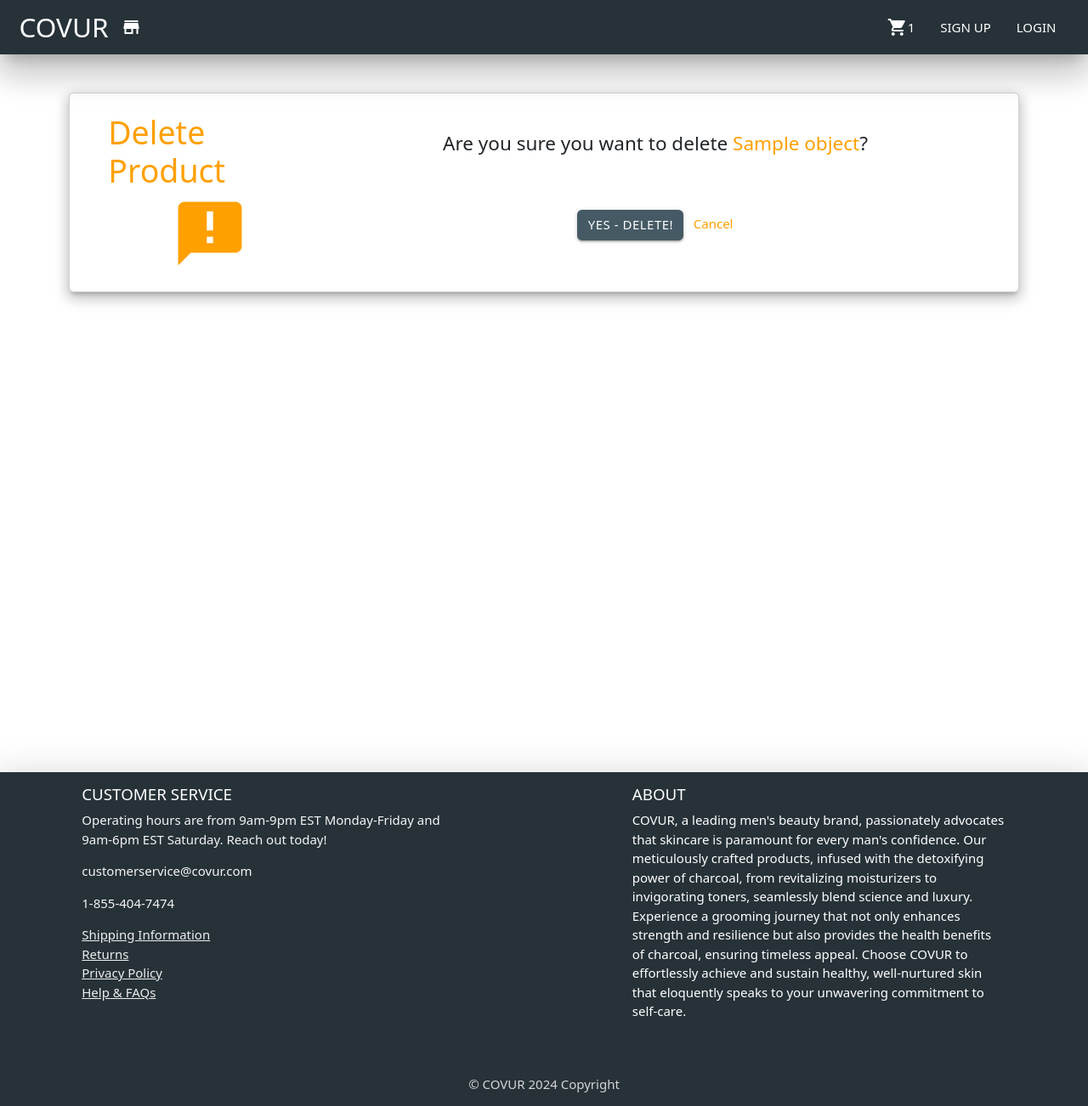
After one commit to smackeem/COVUR, a Django app: template main_app/templates/main_app/product_confirm_delete.html in a window 1280 px wide. The commit adds this page. Shown: the whole page at 85% size. Run offline with Django 5.2, Linux system fonts and the light colour scheme; the template is opened without the code that fills it: most values are stand-ins (such as "Sample title", 1, 10 or a date in 2020); some libraries are stand-ins or nearby versions.

Commit message:
Implement delete and update functionality on product class using class based views.

```diff
--- a/main_app/models.py
+++ b/main_app/models.py
@@ -31,7 +31,7 @@ class Product(models.Model):
         return self.name
 
     def get_absolute_url(self):
-        return reverse('details', kwargs={'product_id': self.id})
+        return reverse('product_detail', kwargs={'product_id': self.id})
 
     class Meta:
         ordering = ['name']
@@ -55,7 +55,7 @@ class Cart(models.Model):
         return sum([item.quantity for item in items])
 
     def get_absolute_url(self):
-        return reverse('details', kwargs={'cart_id': self.id})
+        return reverse('detail', kwargs={'cart_id': self.id})
 
     class Meta:
         ordering = ['-success_date']
@@ -85,7 +85,7 @@ class CartItem(models.Model):
         return f"{self.quantity} {self.product.name}"
 
     def get_absolute_url(self):
-        return reverse('details', kwargs={'cartitem_id': self.id})
+        return reverse('detail', kwargs={'cartitem_id': self.id})
 
     class Meta:
         ordering = ['-id']
--- /dev/null
+++ b/main_app/templates/main_app/product_confirm_delete.html
@@ -0,0 +1,25 @@
+{% extends 'base.html' %}
+
+{% block content %}
+
+<div class="container">
+<div class="my-5 container card z-depth-3">
+  <div class="row m-4 ">
+
+      <div class="col-md-3 d-flex amber-text text-darken-2 justify-content-center flex-column align-items-center">
+        <h1>Delete Product</h1>
+        <i class="large material-icons">announcement</i>
+      </div>
+
+      <div class="col-md-9 d-flex py-4 flex-column justify-content-between align-items-center">
+        <h4>Are you sure you want to delete <span class="amber-text text-darken-2">{{ object.name }}</span>?</h4>
+        <form action="" method="POST">
+          {% csrf_token %}
+          <input type="submit" value="Yes - Delete!" class="btn blue-grey darken-2 white-text">
+          <a href="{% url 'product_detail' product.id %}" class="h6 no_underline ml-2 amber-text text-darken-2">Cancel</a>
+        </form>
+      </div>
+  </div>
+</div>
+</div>
+{% endblock %}
--- a/main_app/urls.py
+++ b/main_app/urls.py
@@ -16,6 +16,7 @@ urlpatterns = [
     path('success/', views.confirm_payment, name='success'),
     path('web_hooks/', views.stripe_webhook, name='webhooks'),
     path('products/create/', views.ProductCreate.as_view(), name='products_create'),
-
+    path('products/<int:pk>/update/', views.ProductUpdate.as_view(), name='products_update'),
+    path('products/<int:pk>/delete/', views.ProductDelete.as_view(), name='products_delete'),
     # path('products/<int:products_id>/reviews/create', views.write_review, name='review_create')
 ]
```
Also changed, not shown: main_app/templates/main_app/product_form.html (+6 -1 lines), main_app/templates/products/detail.html (renamed from main_app/templates/products/details.html, +6 -2 lines), main_app/views.py (+16 -6 lines), media/images/AI_Generated_Image_2024-01-18_443303753009201.png (added), media/images/AI_Generated_Image_2024-01-18_443303753030201.png (added), media/images/bodywash_VKJQyDr.jpeg (added).
